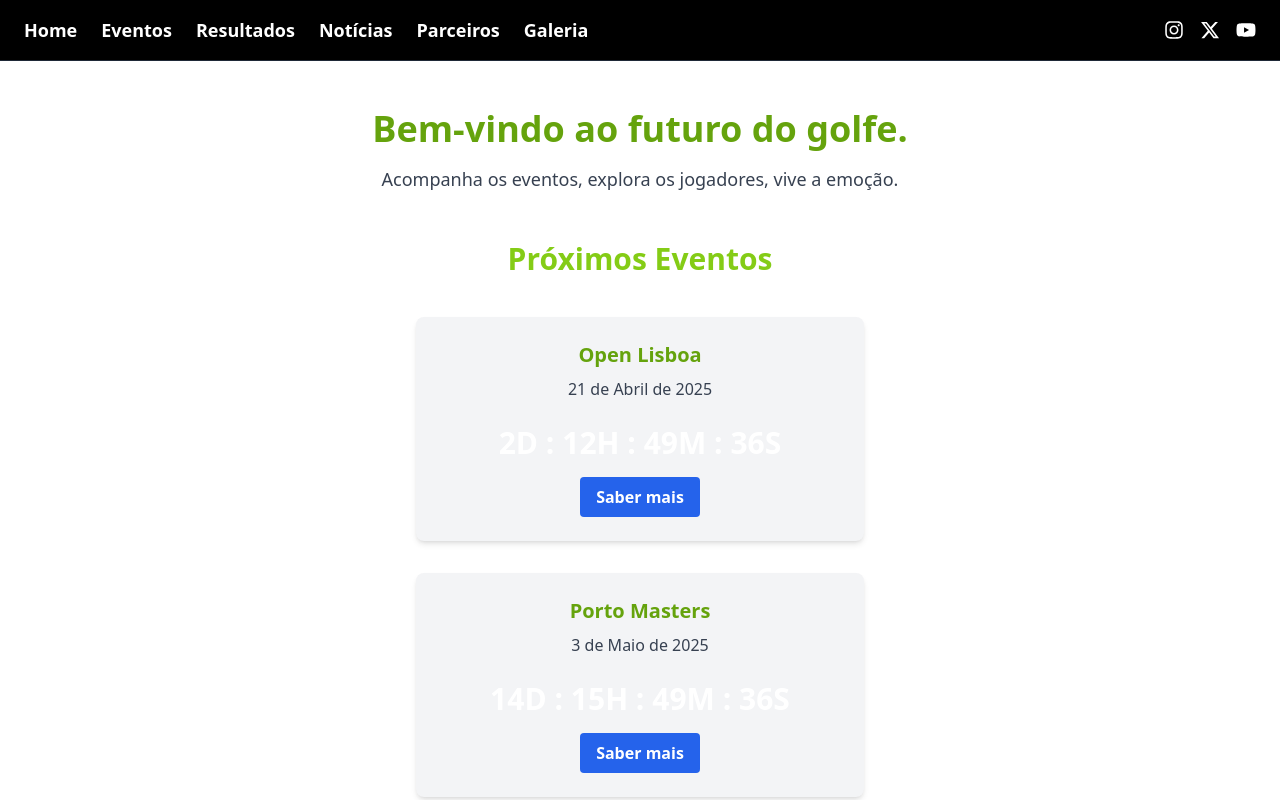
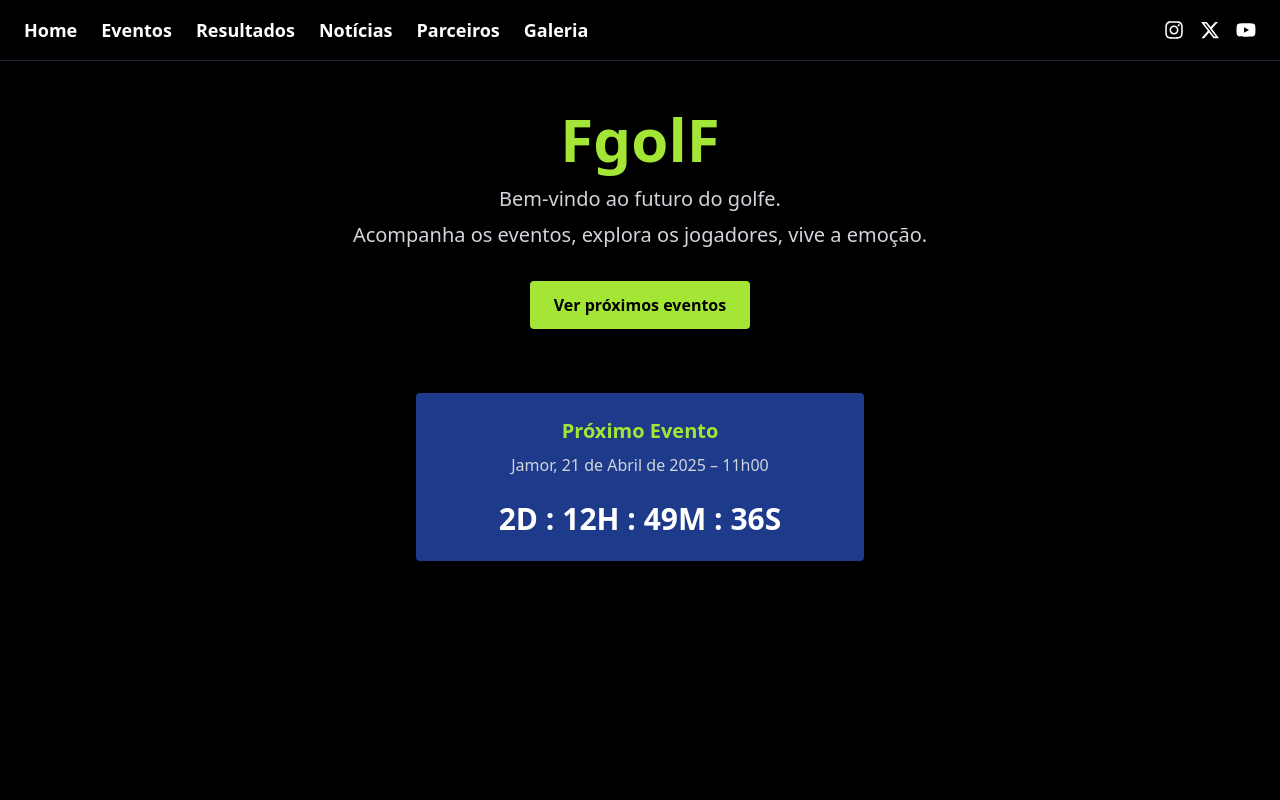
Before and after one commit to fernandesj99/FgolF, a Next.js app: page / in a window 1280 px wide. Shown: the top 800 px of the page. Built offline with nearby package versions, Linux system fonts and the light colour scheme.

Commit message:
atualizar home

```diff
--- a/src/pages/index.tsx
+++ b/src/pages/index.tsx
@@ -1,40 +1,34 @@
 import Link from 'next/link';
-import { eventos } from '../data/eventos';
-import Countdown from '../components/countdown';
+import Countdown from '../components/Countdown'; // certifica-te de que este componente existe
 
 export default function Home() {
   return (
-    <div className="min-h-screen bg-white text-black px-6 py-12">
-      <div className="max-w-5xl mx-auto text-center">
-        <h1 className="text-4xl font-bold text-lime-600 mb-4">
-          Bem-vindo ao futuro do golfe.
-        </h1>
-        <p className="text-lg text-gray-700 mb-12">
-          Acompanha os eventos, explora os jogadores, vive a emoção.
-        </p>
+    <div className="min-h-screen bg-black text-white font-sans flex flex-col items-center px-4 py-12">
+      {/* Hero Section */}
+      <section className="text-center max-w-2xl">
+        <h1 className="text-5xl md:text-6xl font-bold text-lime-400">FgolF</h1>
+        <div className="mt-4 text-xl text-gray-300 space-y-2">
+          <p>Bem-vindo ao futuro do golfe.</p>
+          <p>Acompanha os eventos, explora os jogadores, vive a emoção.</p>
+        </div>
 
-        <h2 className="text-3xl font-semibold text-lime-500 mb-10">
-          Próximos Eventos
-        </h2>
+        <Link href="/eventos">
+          <button className="mt-8 px-6 py-3 bg-lime-400 text-black font-bold rounded hover:bg-lime-300 transition">
+            Ver próximos eventos
+          </button>
+        </Link>
+      </section>
 
-        <div className="flex flex-col items-center gap-8">
-          {eventos.map((evento, idx) => (
-            <div
-              key={idx}
-              className="bg-gray-100 text-black rounded-lg shadow-md p-6 w-full max-w-md"
-            >
-              <h3 className="text-xl font-bold text-lime-600 mb-2">{evento.nome}</h3>
-              <p className="text-gray-700 mb-2">{evento.data}</p>
-              <Countdown targetDate={evento.dataCompleta} />
-              <Link href={`/eventos/${evento.slug}`} passHref>
-                <button className="mt-4 bg-blue-600 text-white font-semibold px-4 py-2 rounded hover:bg-blue-700 transition">
-                  Saber mais
-                </button>
-              </Link>
-            </div>
-          ))}
+      {/* Próximo Evento */}
+      <section className="w-full max-w-4xl mt-16 flex justify-center">
+        <div className="w-full max-w-md">
+          <div className="p-6 bg-blue-900 rounded shadow text-center">
+            <h2 className="text-xl font-semibold text-lime-400">Próximo Evento</h2>
+            <p className="mt-2 text-gray-300">Jamor, 21 de Abril de 2025 – 11h00</p>
+            <Countdown targetDate="2025-04-21T11:00:00" />
+          </div>
         </div>
-      </div>
+      </section>
     </div>
   );
 }
```
